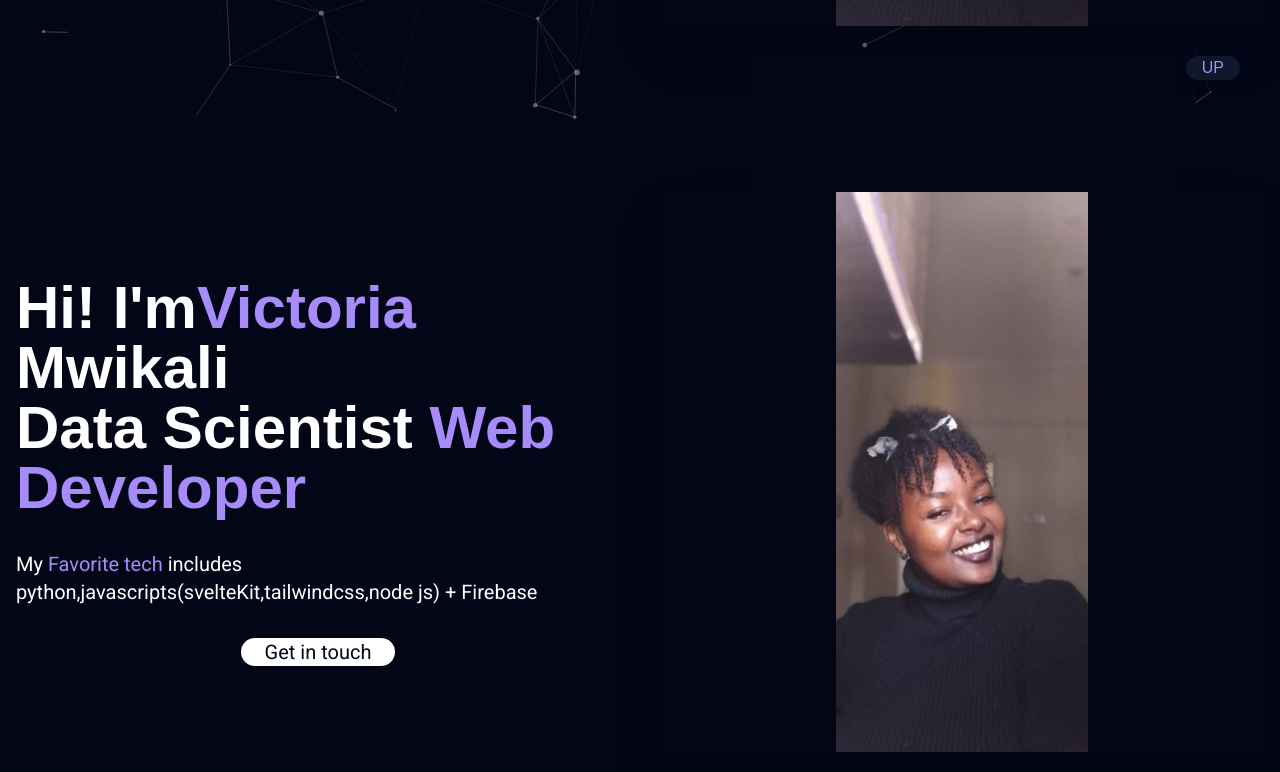
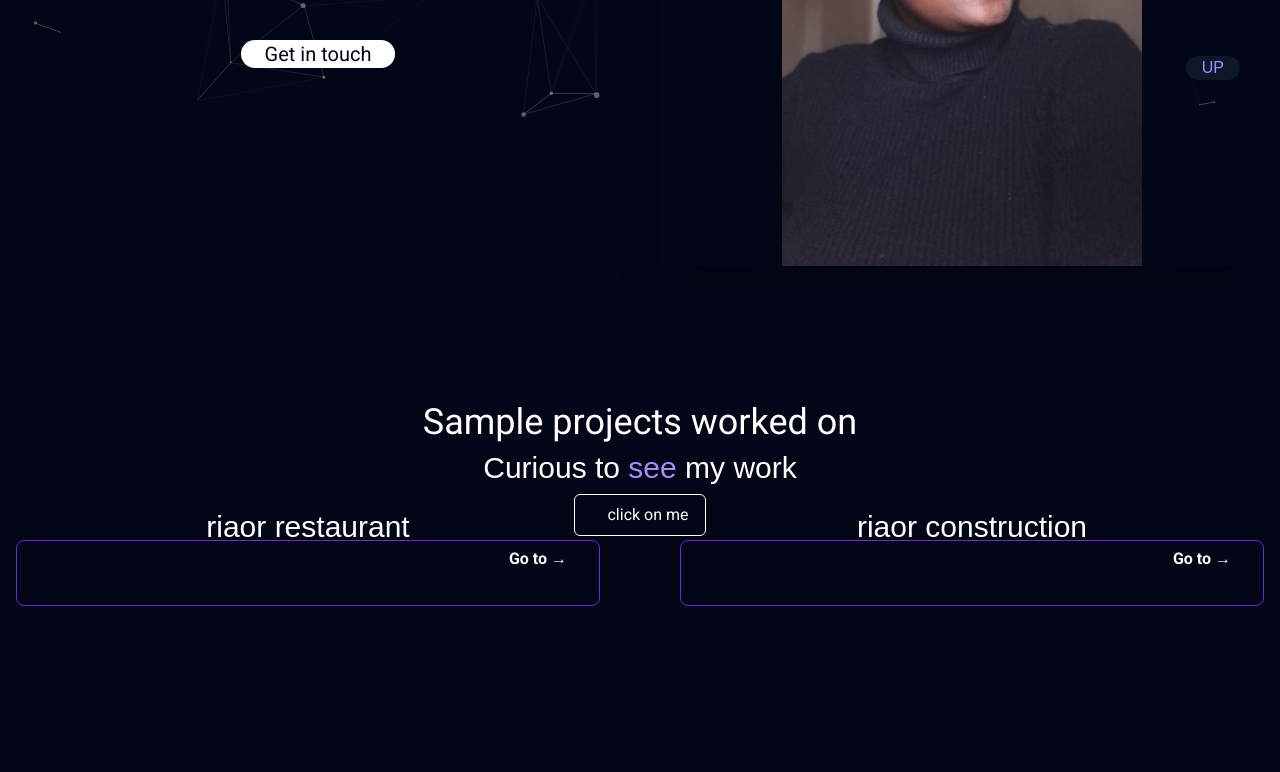
Before and after one commit to victoriamuinde07/Awesome, a SvelteKit app: page / in a window 1280 px wide. Shown: the part 680-1452 px from the top of the page. Built offline with nearby package versions, Linux system fonts and the light colour scheme.

Commit message:
added svelte.page details

```diff
--- a/src/components/Main.svelte
+++ b/src/components/Main.svelte
@@ -1,19 +1,22 @@
 <script>
+    import Step from "./Step.svelte";
 
+    let steps =[
+        {name: 'riaor restaurant', icon: 'fa-solid fa-utensils'},
+        {name: 'riaor construction', icon: 'fa-solid fa-house-circle-check'},
+
+    ]
 </script>
 
 <main class="flex flex-col flex-1 p-4">
-    <section
-        id="introPage"
-        class="grid grid-cols-1 lg:grid-cols-2 gap-10 sm:py-14">
-        <div
-        class="flex flex-col lg:justify-center text-center lg:text-left gap-6 md:gap-8 md:gap-8 *:lg:gap-10">
+    <section id="introPage" class="grid grid-cols-1 lg:grid-cols-2 gap-10 sm:py-14">
+        <div class="flex flex-col lg:justify-center text-center lg:text-left gap-6 md:gap-8 lg:gap-10">
             <h2 class= "font-semibold text-4xl sm:text-5xl md:text-6xl">
                 Hi! I'm<span class="poppins text-violet-400">Victoria</span> Mwikali <br/> Data Scientist
                 <span class="poppins text-violet-400">Web Developer</span>
             </h2>
             <p class="text-base sm:text-lg md:text-xl">
-                My <span class="text-violet-400">Favorite tech</span> includes python,javascripts(svelteKit,tailwindcss,node js)
+                My <span class="text-violet-400">Favorite tech</span> includes python,javascript(SvelteKit,Tailwindcss,node js)
                 + Firebase
             </p>
             <a class ="blueshadow mx-auto lg:mr-auto text-base sm:text-lg md:text-xl poppins relative overflow-hidden px-6 group rounded-full bg-white text-slate-950 cursor_position">
@@ -24,7 +27,37 @@
             </a>
         </div>
         <div class="relative shadow-2xl grid place-items-center">
-            <img src={"images/profile.png.jpg"} alt="Profile image" class="object-cover z-[2] max-h-[70vh]"/>
+            <img src={"images/profile.png.jpg"} alt="Profile image"
+            class="object-cover z-[2] max-h-[100vh]"/>
+        </div>
+    </section>
+    <section id="projects" class="py-20 lg:py-20 flex flex-col gap-10">
+        <div class="flex flex-col gap-1 text-center">
+            <h5 class="text-lg sm:text md:text-4xl">
+                Sample projects worked on
+            </h5><b></b>
+            <h3 class="text-lg sm:text-xl md:text-3xl"><b></b>
+                Curious to <span class="poppins text-violet-400"> see </span> my work
+            </h3><b>
+
+            </b>
+            <a href="https://riaor-restaurant.vercel.app/"target ="_blank"
+            class="mx-auto px-4 py-2 rounded-md border border-solid border-white flex items-center gap-2 -mb-4 sm:-mb-0
+            -at-10 hover:border-violet-700 duration-200"><b></b>
+            <i class ="fa-regular fa-circle-play"></i>
+            <p> click on me </p>
+        </a>
+        <div class="grid grid-cols-2 lg:grid-cols-2 gap-15 lg:gap-20">
+        <b>
+            <Step step={steps[0]}>
+
+            </Step></b>
+        <b>
+            <Step step={steps[1]}>
+
+            </Step></b>
+
+        </div>
         </div>
     </section>
 </main>
--- a/src/components/Step.svelte
+++ b/src/components/Step.svelte
@@ -0,0 +1,20 @@
+<script>
+    export let step;
+</script>
+<a href={step.href} target ="_blank" class="p-4 sm:p-6 md:p-8 flex flex-col
+    -4 rounded-lg border border-solid border-violet-700 text-center group
+    cursor-pointer hover:border-violet-400 duration-200"
+>
+    <div class="bg-slate-950 grid place-items-center px-4 text-5xl md:text-6xl -mt-10 sm:-mt-12 md:-mt-14 lg:-mt-16 mx-auto duration-200"
+    >
+        <i class={step.icon} />
+    </div>
+    <h3 class="font-medium text-xl sm:text-2xl md:text-3xl">{step.name}</h3>
+    <slot />
+    <div class="flex-1 flex justify-between gap-4 items-center">
+        <div class="ml-auto cursor-pointer hover:text-slate-950 duration-200 relative after:w-full after:h-full after:bg-white after:duration-200 hover:after:translate-x-full after:z-[-1] overflow-hidden"
+        >
+            <p class="relative z-4">Go to &rarr;</p>
+        </div>
+    </div>
+</a>
```
